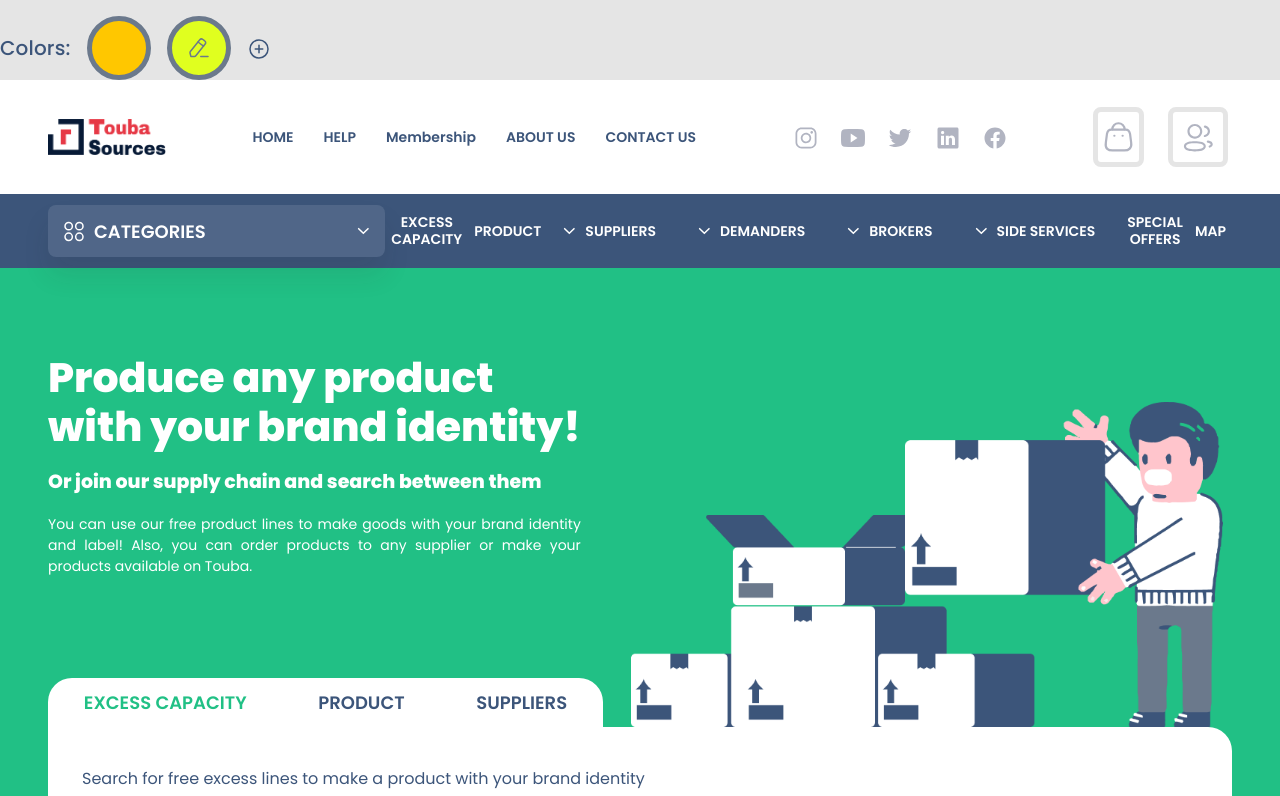
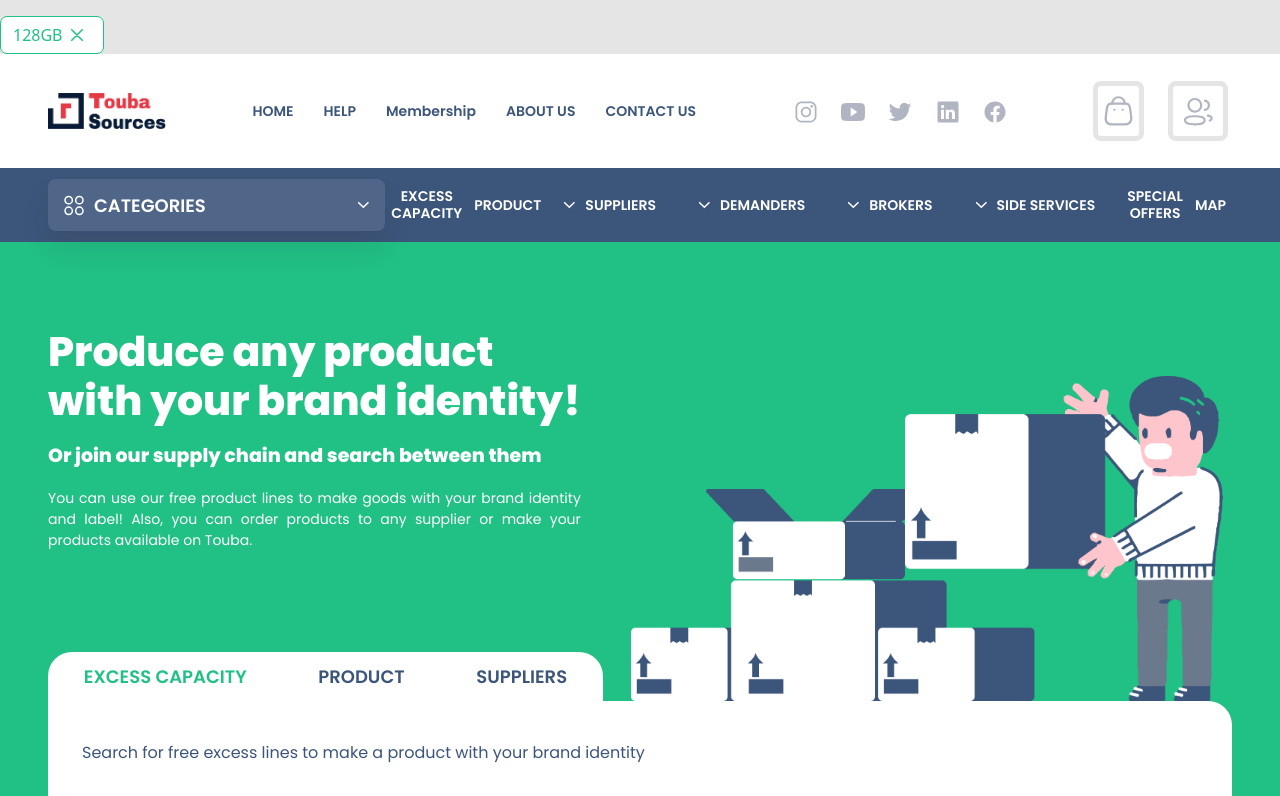
Before and after one commit to farrokhdev/touba, a React (Create React App) app: page / in a window 1280 px wide. Shown: the top 796 px of the page. Built offline with nearby package versions, Linux system fonts and the light colour scheme.

Commit message:
create btn sorage

```diff
--- /dev/null
+++ b/public/styles/components/_component_storage.scss
@@ -0,0 +1,15 @@
+.component-storage{
+.btn{
+    background: #FFFFFF;
+    /* Green Brand */
+    display: flex;
+    align-items: center;
+
+    border: 1px solid #21C085;
+    border-radius: 7px;
+    color: #21C085;
+}
+.span{
+    font-size: 30px;
+}
+}
--- a/public/styles/components/components-dir.scss
+++ b/public/styles/components/components-dir.scss
@@ -100,4 +100,5 @@
 @import "./component_product_detail";
 @import './component_company_modal';
 @import "./component_sold_box";
-@import "./component_colors"
+@import "./component_colors";
+@import "./component_storage";
--- /dev/null
+++ b/src/views/components/component_storage.tsx
@@ -0,0 +1,13 @@
+import React from "react";
+import iconClose from '../../assets/icons/icon-close-green.svg'
+const ComponentStorage = () => {
+  return (
+    <div className="component-storage">
+      <button className="btn ">
+        <div className="">128GB</div> <img className="px-2" src={iconClose}/>
+      </button>
+    </div>
+  );
+};
+
+export default ComponentStorage;
--- a/src/views/pages/pages.tsx
+++ b/src/views/pages/pages.tsx
@@ -35,6 +35,7 @@ import DashboardLikeCard from "./DashboardLikeCard/dashboard_like_card";
 import DashboardTableOrder from "./DashbordTableOrder/dashboard_table_order";
 import iconRani from "../../assets/icons/icon-rani-message.svg";
 import Dashboard from "../layout/dashboard/dashobord";
+import ComponentStorage from "../components/component_storage";
 
 function Pages() {
   const location = useLocation();
@@ -58,7 +59,7 @@ function Pages() {
   return (
     <div>
       <div className="mt-3 ">
-        <ComponentColors/>
+        <ComponentStorage/>
       </div>
 
       {
```
Also changed, not shown: public/styles/app.css, src/assets/icons/icon-close-green.svg (added).
